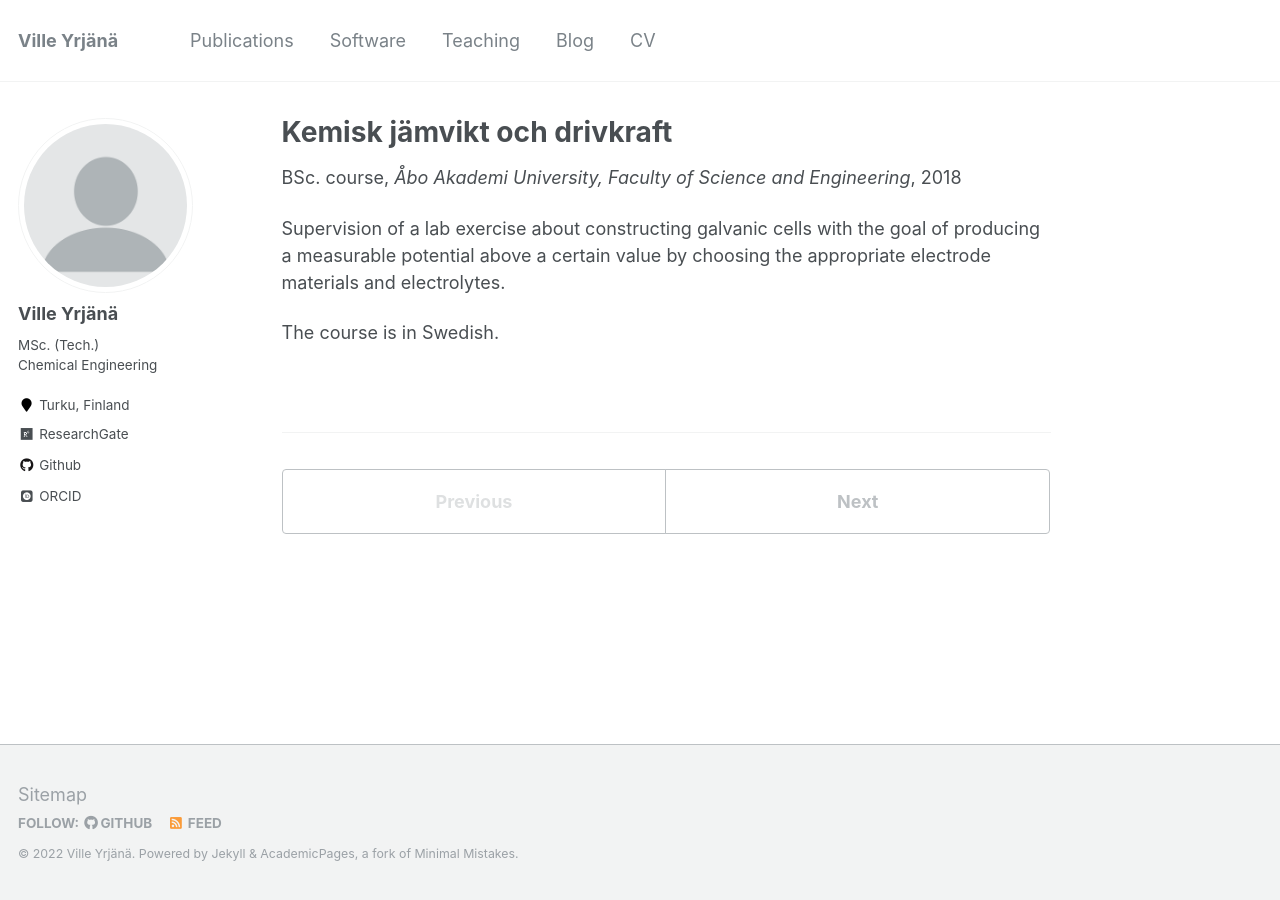
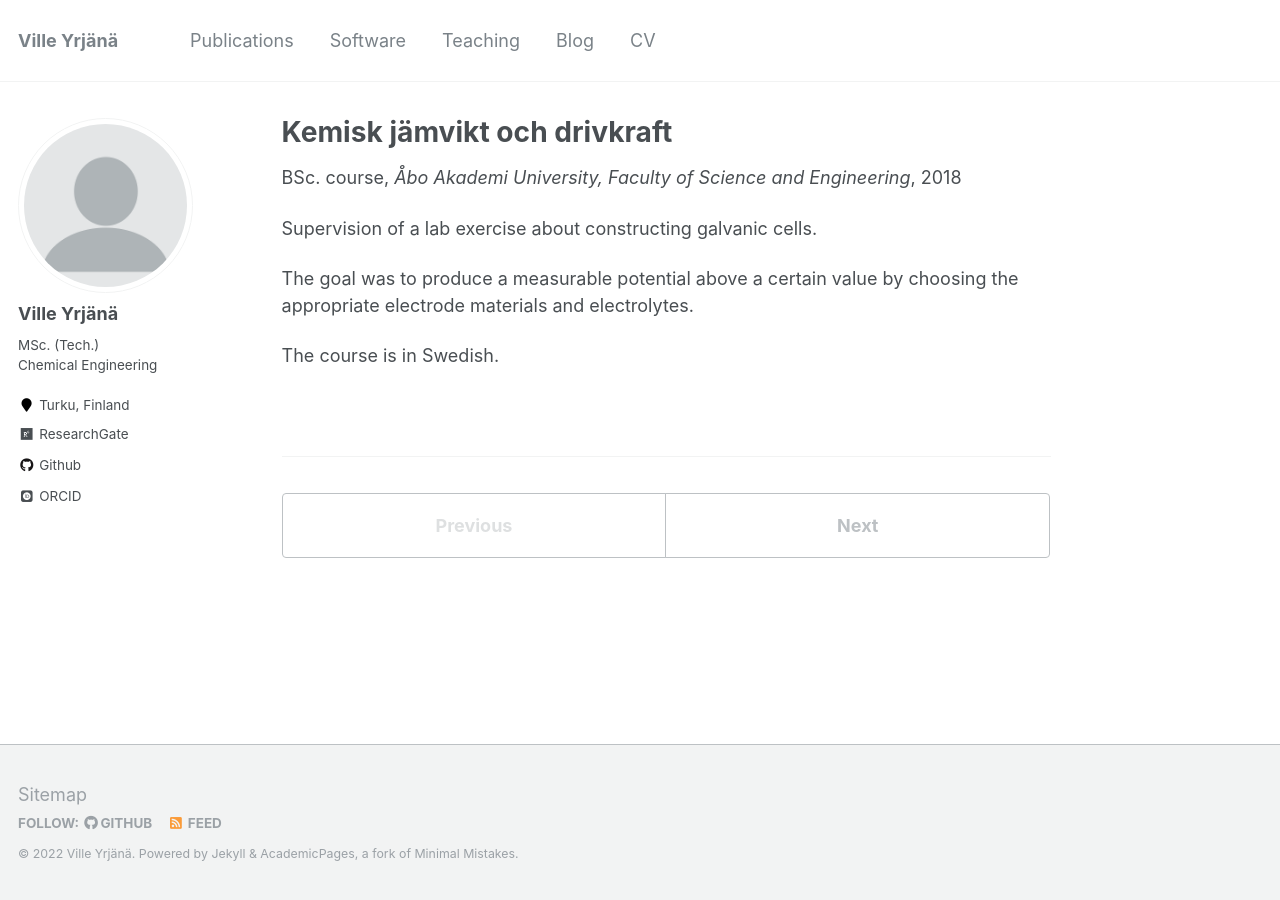
Before and after one commit to vyrjana/vyrjana.github.io, a Jekyll site: the page built from _teaching/kemisk-jamvikt-och-drivkraft.md, in a window 1280 px wide. Built offline with Jekyll 4.4.1, drawn with Linux system fonts in a browser that asks for light colours; some web fonts are replaced.

Commit message:
Updated teaching experience

```diff
--- a/_teaching/kemisk-jamvikt-och-drivkraft.md
+++ b/_teaching/kemisk-jamvikt-och-drivkraft.md
@@ -8,6 +8,8 @@ date: 2018-03-01
 location: "Turku, Finland"
 ---
 
-Supervision of a lab exercise about constructing galvanic cells with the goal of producing a measurable potential above a certain value by choosing the appropriate electrode materials and electrolytes.
+Supervision of a lab exercise about constructing galvanic cells.
+
+The goal was to produce a measurable potential above a certain value by choosing the appropriate electrode materials and electrolytes.
 
 The course is in Swedish.
```
Also changed, not shown: _teaching/abilabb.md (+3 -1 lines), _teaching/analytisk-kemi.md (+3 -1 lines), _teaching/applied-electrochemistry.md (+3 -1 lines).
